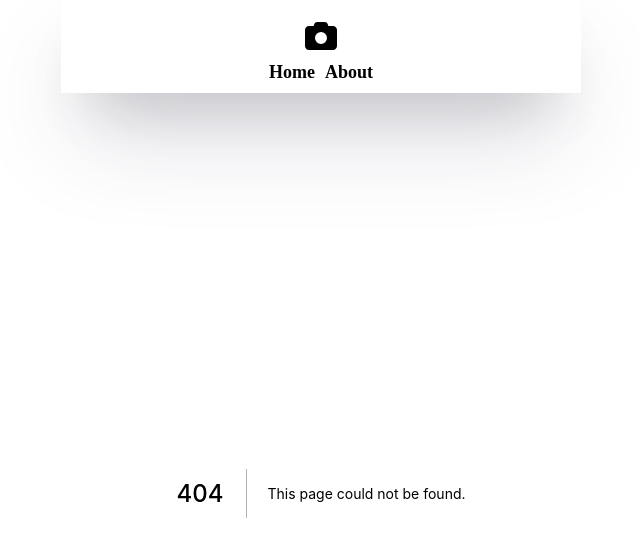
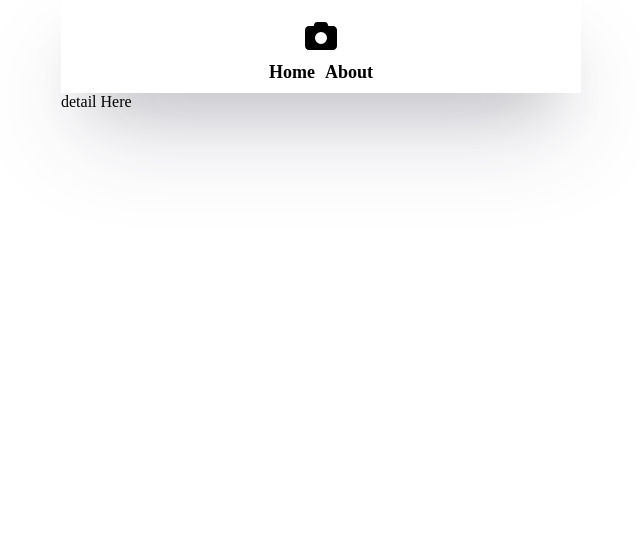
Before and after one commit to baedarong/nextjs-intro, a Next.js app: page /movies/1 in a window 1280 px wide. Before the commit this address had no page. Shown: the top 540 px of the page, without its empty margins (319-959 px from the left). Built offline with nearby package versions, Linux system fonts and the light colour scheme.

Commit message:
nextJS dynamic Routing

```diff
--- a/pages/index.js
+++ b/pages/index.js
@@ -1,10 +1,5 @@
 import Seo from "../components/Seo";
-import { useState, useEffect } from "react";
 
-// export 필수, 함수명 getServerSideProps 이름 필수, return Object & props key 필수
-// 서버, 즉 백엔드에서만 해당 코드를 pre-runninng 하며 접근가능하며 시인가능하다.
-// server-side를 통해 props를 page로 전송 가능!
-// 데이터가 유효할 때 화면이 보이지게 된다. --> loading 같은거 이제 사용 안함
 export async function getServerSideProps() {
   const {results} = await (
     await fetch(
--- /dev/null
+++ b/pages/movies/[id].js
@@ -0,0 +1,11 @@
+// routing to /movies/123123
+
+import { useRouter } from "next/router"
+
+export default function Detail () {
+    const router = useRouter();
+    console.log(router);
+    return "detail Here"
+}
+
+// NextJs에 변수를 포함하는 DynamicURL을 알려주는 방법은 [] 사용이다.
```
Also changed, not shown: pages/movies/[id]/[idnext].js (added, +11 -0 lines), 1 other file (tests, documents, lock files or other folders).
